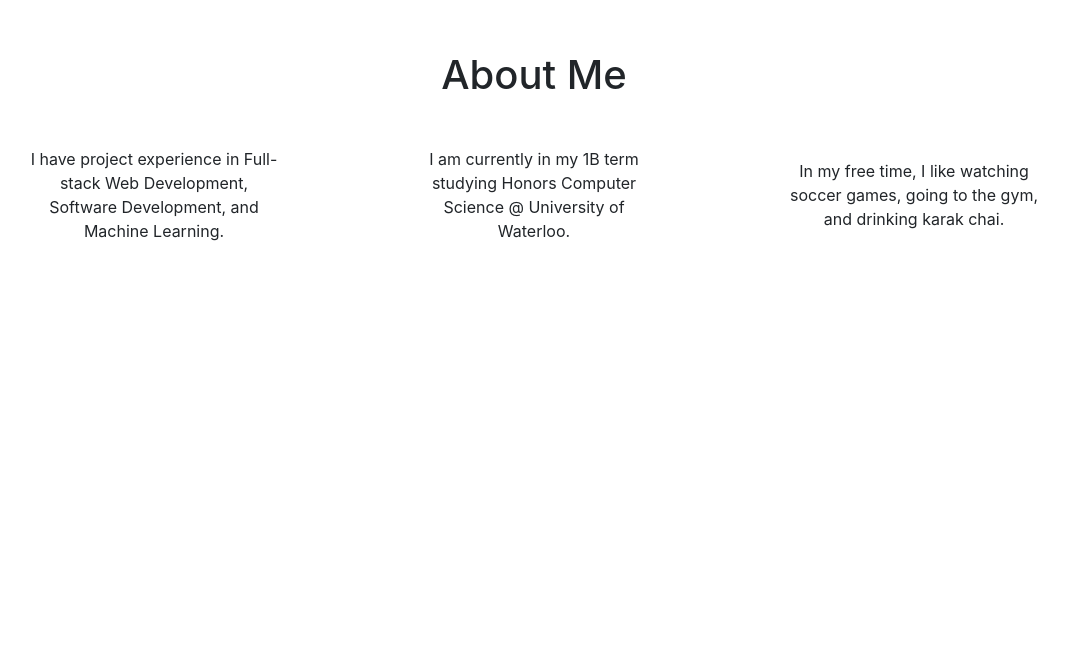
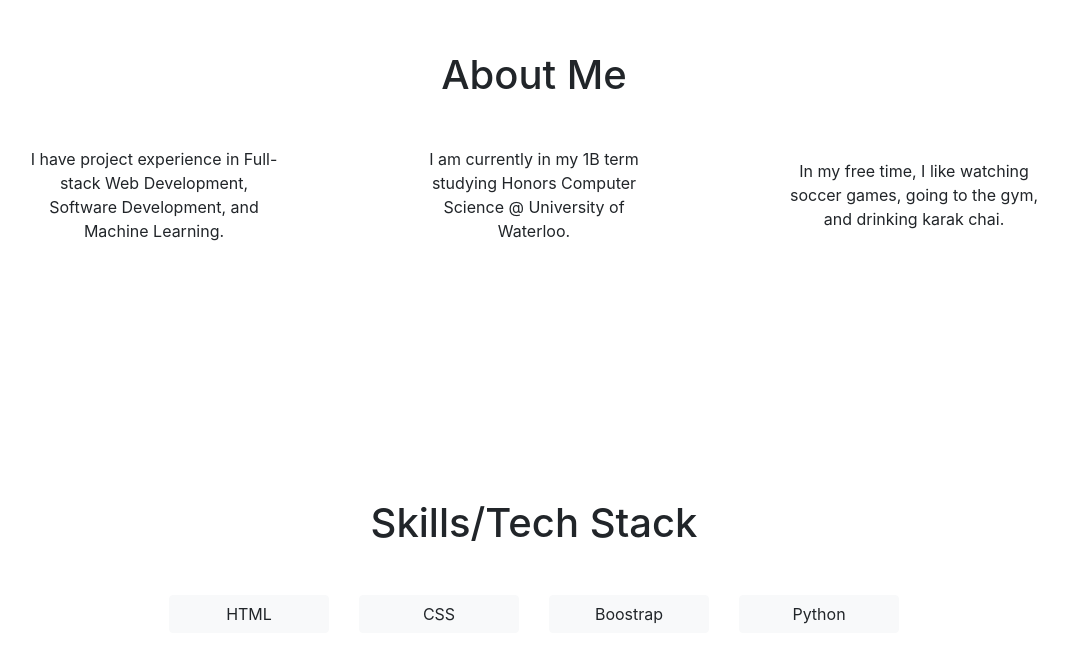
Before and after one commit to ad-world/aryaman-dev, a React (Create React App) app: page / in a window 1280 px wide. Shown: the part 845-1506 px from the top of the page, without its empty margins (106-1174 px from the left). Before the commit the page ends 1248 px from the top, so only its background shows below. Built offline with nearby package versions, Linux system fonts and the light colour scheme.

Commit message:
created skills component - need to center text btn

```diff
--- a/package.json
+++ b/package.json
@@ -7,6 +7,7 @@
     "@testing-library/react": "^11.2.5",
     "@testing-library/user-event": "^12.8.3",
     "bootstrap": "^4.6.0",
+    "material-ui": "^0.20.2",
     "react": "^17.0.1",
     "react-bootstrap": "^1.5.2",
     "react-dom": "^17.0.1",
--- a/public/index.html
+++ b/public/index.html
@@ -27,6 +27,16 @@
       Learn how to configure a non-root public URL by running `npm run build`.
     -->
     <title>aryaman.dev</title>
+    <style>
+      .btn:focus{
+        outline:none;
+        border:none;
+      }
+      .btn:active{
+        outline:none;
+        border:none;
+      }
+    </style>
   </head>
   <body>
     <noscript>You need to enable JavaScript to run this app.</noscript>
--- a/src/App.js
+++ b/src/App.js
@@ -3,12 +3,15 @@ import { Container } from 'react-bootstrap'
 import NavBar from './NavBar'
 import Header from './Header'
 import About from './About'
+import Skills from './Skills'
+
 function App() {
   return (
     <>
         <NavBar />
         <Header />
         <About />
+        <Skills/>
     </>
   );
 }
--- /dev/null
+++ b/src/Skill.js
@@ -0,0 +1,22 @@
+import { Tooltip , Popover, OverlayTrigger, Button} from 'react-bootstrap';
+import React from 'react'
+
+export default function Skill(props) {
+    const popover = (
+        <Popover>
+            <Popover.Title as="h3">{ props.title}</Popover.Title>
+            <Popover.Content>
+                { props.content }
+            </Popover.Content>
+        </Popover>
+    );
+
+    const SkillExample = () => (
+        <OverlayTrigger trigger="click" placement="top" overlay={popover}>
+            <Button variant="light" className="px-4 btn-block"> {props.title} </Button>
+        </OverlayTrigger>
+    );
+    return (
+        <SkillExample/>
+    );
+}
--- /dev/null
+++ b/src/Skills.js
@@ -0,0 +1,43 @@
+import React from 'react'
+import { Container, Row, Col } from 'react-bootstrap'
+import Skill from './Skill'
+
+export default function Skills() {
+    return (
+        <Container fluid style={{ height:"50vh" }}>
+            <Container >
+                <div className="align-items-center text-center">
+                    <h1 className="mt-5 pt-5">Skills/Tech Stack</h1>
+                </div>
+                <Row className="justify-content-center text-center mt-5 align-middle d-flex">
+                    <Col className="col-2">
+                        <Skill title="HTML" content="I learnt the basics of HTML through
+                        a Khan Academy course early in high school. I learnt more about it
+                        as I used it in different projects" />
+                    </Col>
+                    <Col className="col-2">
+                        <Skill title="CSS" content="I learnt the basics of CSS through a
+                        Khan Academy course early in high school. I learn more about it
+                        as I started to use CSS libraries such as Boostrap"/>
+                    </Col>
+                    <Col className="col-2">
+                        <Skill title="Boostrap" content="I learnt boostrap while I was creating
+                        the financial tracker web application. I learnt it so that the website
+                        would have a responsive display for different viewports."/>
+                    </Col>
+                    <Col className="col-2">
+                        <Skill title="Python" content="Python was my first real experience in the
+                        programming world, after a friend of mine recommended checking it out. The first
+                        thing I built was a GPA calculator - est 9th grade."/>
+                    </Col>
+                </Row>
+                <Row className="justify-content-around align-items-center text-center mt-5 align-middle d-flex">
+                    <Col className="col-md-3"></Col>
+                    <Col className="col-md-3"></Col>
+                    <Col className="col-md-3"></Col>
+                    <Col className="col-md-3"></Col>
+                </Row>
+            </Container>
+        </Container>
+    )
+}
```
Also changed, not shown: 2 other files (tests, documents, lock files or other folders).
